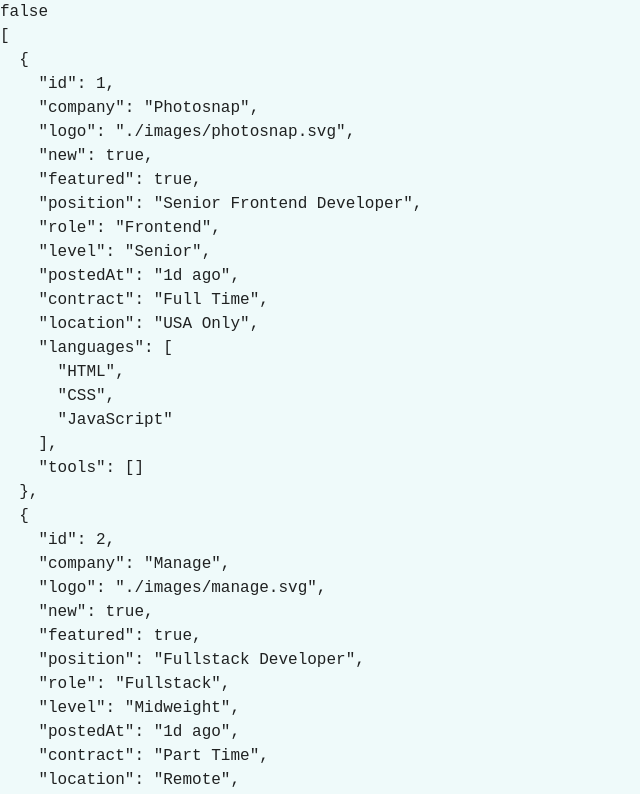
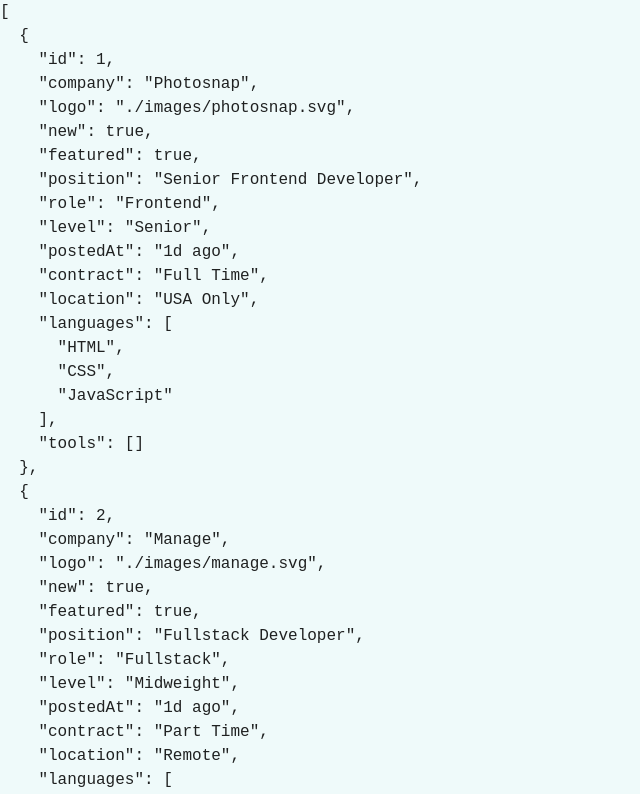
Before and after one commit to brzezinskimarcin/job-listings-exercise, a Vue app: page / in a window 1280 px wide. Shown: the top 794 px of the page, without its empty margins (0-640 px from the left). Built offline with nearby package versions, Linux system fonts and the light colour scheme.

Commit message:
feat: add loader

```diff
--- a/src/views/JobsList.vue
+++ b/src/views/JobsList.vue
@@ -10,6 +10,16 @@
 </script>
 
 <template>
-  <pre>{{ loading }}</pre>
-  <pre>{{ allJobs }}</pre>
+  <main>
+    <div v-if="loading" class="text-center">
+      <v-progress-circular
+        :size="64"
+        :width="4"
+        color="primary"
+        indeterminate
+      ></v-progress-circular>
+      <div class="mt-4 text-h6">Loading jobs...</div>
+    </div>
+    <pre v-else>{{ allJobs }}</pre>
+  </main>
 </template>
```
